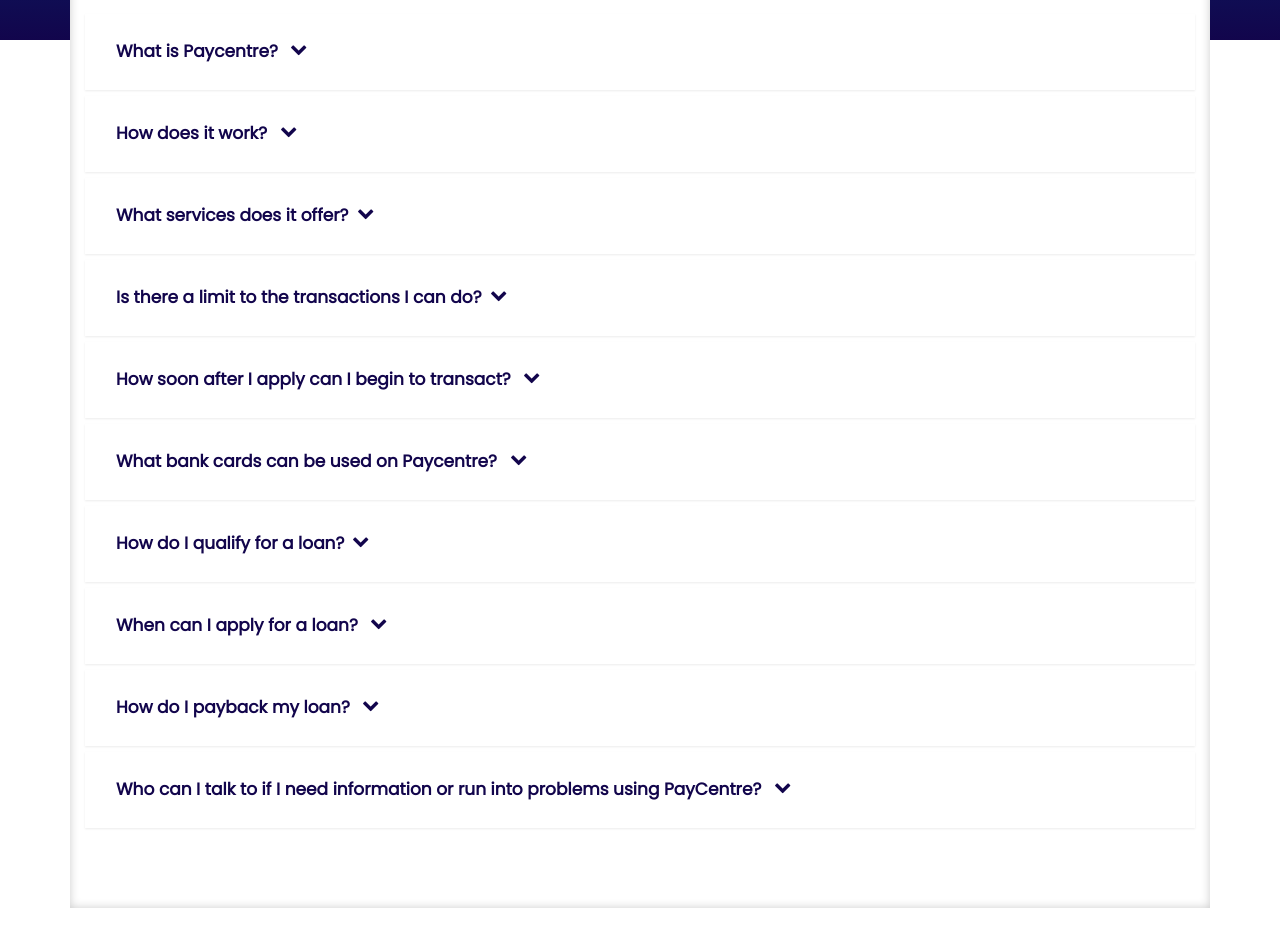
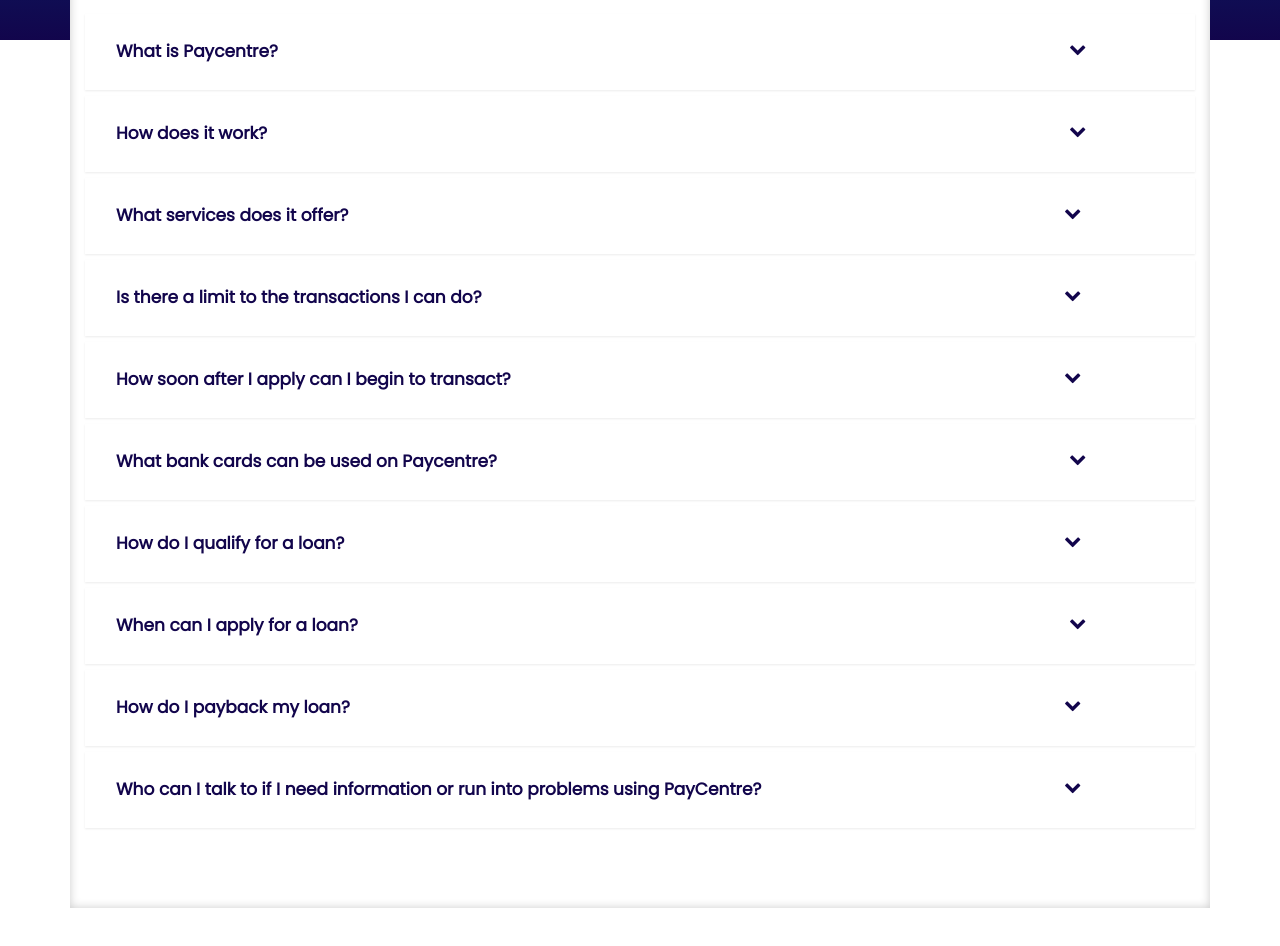
Before and after one commit to JuwonAbiola/agent-form, a plain HTML site: page faq.html in a window 1280 px wide. Shown: the part 260-1206 px from the top of the page. Drawn offline with nearby package versions, Linux system fonts and the light colour scheme; files that its build step writes are made by us from their sources.

Commit message:
faq fixed

```diff
--- a/css/index.css
+++ b/css/index.css
@@ -397,6 +397,14 @@ a {
   transform: rotateZ(-90deg);
 }
 
+.push-fa {
+  width: 940px;
+  /* or whatever width you want. */
+  max-width: 1000px;
+  /* or whatever width you want. */
+  display: inline-block;
+}
+
 
 
 
--- a/faq.html
+++ b/faq.html
@@ -70,8 +70,9 @@
         <div class="cd-faq-items ">
           <ul id="faq" class="cd-faq-group">
             <li>
-              <a class="cd-faq-trigger  " href="#0" style="font-size:17px">What is Paycentre? <i class="fa fa-chevron-right"
-                  aria-hidden="true"></i></a>
+              <a class="cd-faq-trigger  " href="#0" style="font-size:17px">
+                <div class="push-fa"> What is Paycentre? </div> <i class="fa fa-chevron-right" aria-hidden="true"></i>
+              </a>
               <div class="cd-faq-content">
                 <p>PayCentre is an Agency Banking Solution that seeks to provide financial access to the financially
                   excluded – unbanked and underserved </p>
@@ -80,8 +81,9 @@
             </li>
 
             <li>
-              <a class="cd-faq-trigger" href="#0" style="font-size:17px">How does it work? <i class="fa fa-chevron-right"
-                  aria-hidden="true"></i></a>
+              <a class="cd-faq-trigger" href="#0" style="font-size:17px">
+                <div class="push-fa">How does it work?</div> <i class="fa fa-chevron-right" aria-hidden="true"></i>
+              </a>
               <div class="cd-faq-content">
                 <p>It works by leveraging on an agent/ambassador network where they represent PayCentre on the field in
                   remote locations, and provide financial services in and around their location. </p>
@@ -90,8 +92,9 @@
             </li>
 
             <li>
-              <a class="cd-faq-trigger" href="#0" style="font-size:17px">What services does it offer?<i class="fa fa-chevron-right"
-                  aria-hidden="true"></i></a>
+              <a class="cd-faq-trigger" href="#0" style="font-size:17px">
+                <div class="push-fa">What services does it offer?</div><i class="fa fa-chevron-right" aria-hidden="true"></i>
+              </a>
               <div class="cd-faq-content">
                 <p>All regular bank services such as withdrawal, funds transfer, deposit, etc</p>
               </div>
@@ -99,8 +102,10 @@
             </li>
 
             <li>
-              <a class="cd-faq-trigger" href="#0" style="font-size:17px">Is there a limit to the transactions I can do?<i
-                  class="fa fa-chevron-right" aria-hidden="true"></i></a>
+              <a class="cd-faq-trigger" href="#0" style="font-size:17px">
+                <div class="push-fa">Is there a limit to the transactions I can do?</div><i class="fa fa-chevron-right"
+                  aria-hidden="true"></i>
+              </a>
               <div class="cd-faq-content">
                 <p>There is no limit to the number of transactions you can do. However, you are restricted to ₦30,000
                   on Cash-Out and ₦100,000 on Funds Transfer.</p>
@@ -108,8 +113,10 @@
 
             </li>
             <li>
-              <a class="cd-faq-trigger" href="#0" style="font-size:17px">How soon after I apply can I begin to
-                transact? <i class="fa fa-chevron-right" aria-hidden="true"></i></a>
+              <a class="cd-faq-trigger" href="#0" style="font-size:17px">
+                <div class="push-fa">How soon after I apply can I begin to transact? </div><i class="fa fa-chevron-right"
+                  aria-hidden="true"></i>
+              </a>
               <div class="cd-faq-content">
                 <p>Once all pre-enrollment requirements are fulfilled you can begin transacting immediately.</p>
               </div>
@@ -117,8 +124,10 @@
             </li>
 
             <li>
-              <a class="cd-faq-trigger" href="#0" style="font-size:17px">What bank cards can be used on Paycentre? <i
-                  class="fa fa-chevron-right" aria-hidden="true"></i></a>
+              <a class="cd-faq-trigger" href="#0" style="font-size:17px">
+                <div class="push-fa"> What bank cards can be used on Paycentre?</div> <i class="fa fa-chevron-right"
+                  aria-hidden="true"></i>
+              </a>
               <div class="cd-faq-content">
                 <p>The Paycentre application accepts all Nigeria Debit and Credit cards.</p>
               </div>
@@ -126,8 +135,9 @@
             </li>
 
             <li>
-              <a class="cd-faq-trigger" href="#0" style="font-size:17px"> How do I qualify for a loan?<i class="fa fa-chevron-right"
-                  aria-hidden="true"></i></a>
+              <a class="cd-faq-trigger" href="#0" style="font-size:17px">
+                <div class="push-fa"> How do I qualify for a loan?</div><i class="fa fa-chevron-right" aria-hidden="true"></i>
+              </a>
               <div class="cd-faq-content">
                 <p>You have to be a PC agent for at least 12months, and be active with 600 transactions a month for at
                   least the previous 3 months. </p>
@@ -136,8 +146,9 @@
             </li>
 
             <li>
-              <a class="cd-faq-trigger" href="#0" style="font-size:17px">When can I apply for a loan? <i class="fa fa-chevron-right"
-                  aria-hidden="true"></i></a>
+              <a class="cd-faq-trigger" href="#0" style="font-size:17px">
+                <div class="push-fa"> When can I apply for a loan?</div> <i class="fa fa-chevron-right" aria-hidden="true"></i>
+              </a>
               <div class="cd-faq-content">
                 <p> When you are eligible, you can apply on Mondays, Tuesdays and Wednesdays.
                 </p>
@@ -145,8 +156,9 @@
 
             </li>
             <li>
-              <a class="cd-faq-trigger" href="#0" style="font-size:17px">How do I payback my loan? <i class="fa fa-chevron-right"
-                  aria-hidden="true"></i></a>
+              <a class="cd-faq-trigger" href="#0" style="font-size:17px">
+                <div class="push-fa"> How do I payback my loan? </div><i class="fa fa-chevron-right" aria-hidden="true"></i>
+              </a>
               <div class="cd-faq-content">
                 <p> You pay back your loan through a daily deduction from your purse.</p>
               </div>
@@ -154,8 +166,10 @@
             </li>
 
             <li>
-              <a class="cd-faq-trigger" href="#0" style="font-size:17px">Who can I talk to if I need information or run
-                into problems using PayCentre? <i class="fa fa-chevron-right" aria-hidden="true"></i></a>
+              <a class="cd-faq-trigger" href="#0" style="font-size:17px">
+                <div class="push-fa"> Who can I talk to if I need information or run into problems using PayCentre?
+                </div><i class="fa fa-chevron-right" aria-hidden="true"></i>
+              </a>
               <div class="cd-faq-content">
                 <p>You can call any of our support lines to speak with a PayCentre support staff or chat with us via
                   the chat window on the ap</p>
@@ -172,7 +186,6 @@
         </div>
       </div>
     </div>
-
 
 
 
```
Also changed, not shown: index.html (+12 -38 lines).
